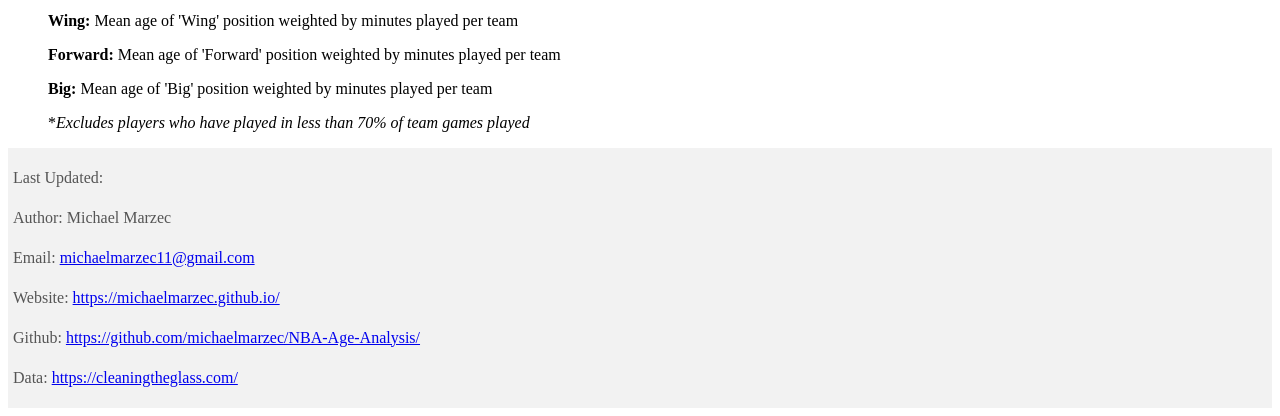
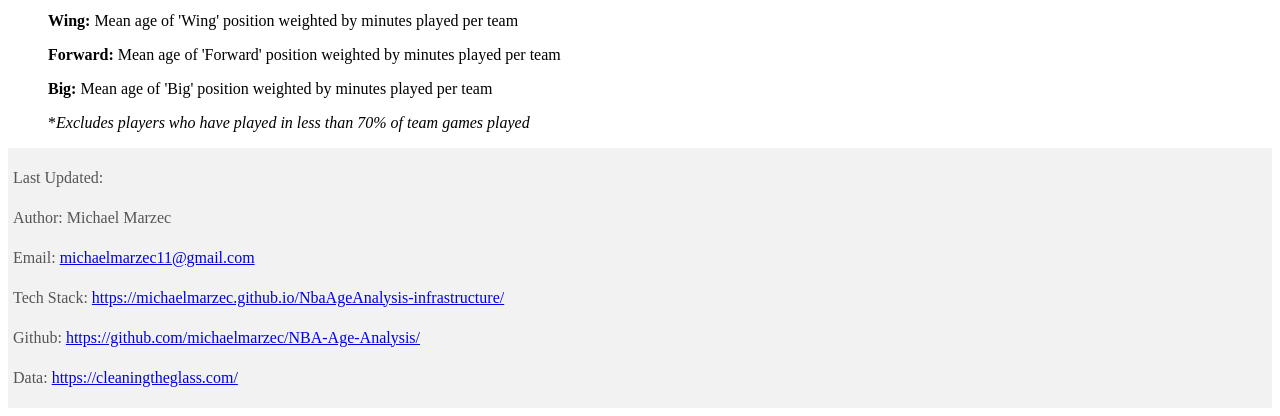
Before and after one commit to michaelmarzec/NBA-Age-Analysis, a Python web app: template flask/templates/age_table.html in a window 1280 px wide. Shown: the part 398-814 px from the top of the page. Run offline with Jinja, Linux system fonts and the light colour scheme; the template is opened without the code that fills it, so the values that code supplies are empty.

Commit message:
Update age_table.html

```diff
--- a/flask/templates/age_table.html
+++ b/flask/templates/age_table.html
@@ -34,7 +34,7 @@
     <p>Last Updated: {{ context.update_date | safe }}</p>
     <p>Author: Michael Marzec</p>
     <p>Email: <a href="mailto:michaelmarzec11@gmail.com">michaelmarzec11@gmail.com</a></p>
-    <p>Website: <a href="https://michaelmarzec.github.io/">https://michaelmarzec.github.io/</a></p>
+    <p>Tech Stack: <a href="https://michaelmarzec.github.io/NbaAgeAnalysis-infrastructure">https://michaelmarzec.github.io/NbaAgeAnalysis-infrastructure/</a></p>
     <p>Github: <a href="https://github.com/michaelmarzec/NBA-Age-Analysis/">https://github.com/michaelmarzec/NBA-Age-Analysis/</a></p>
     <p>Data: <a href="https://cleaningtheglass.com/">https://cleaningtheglass.com/</a></p>
 </footer>
```
